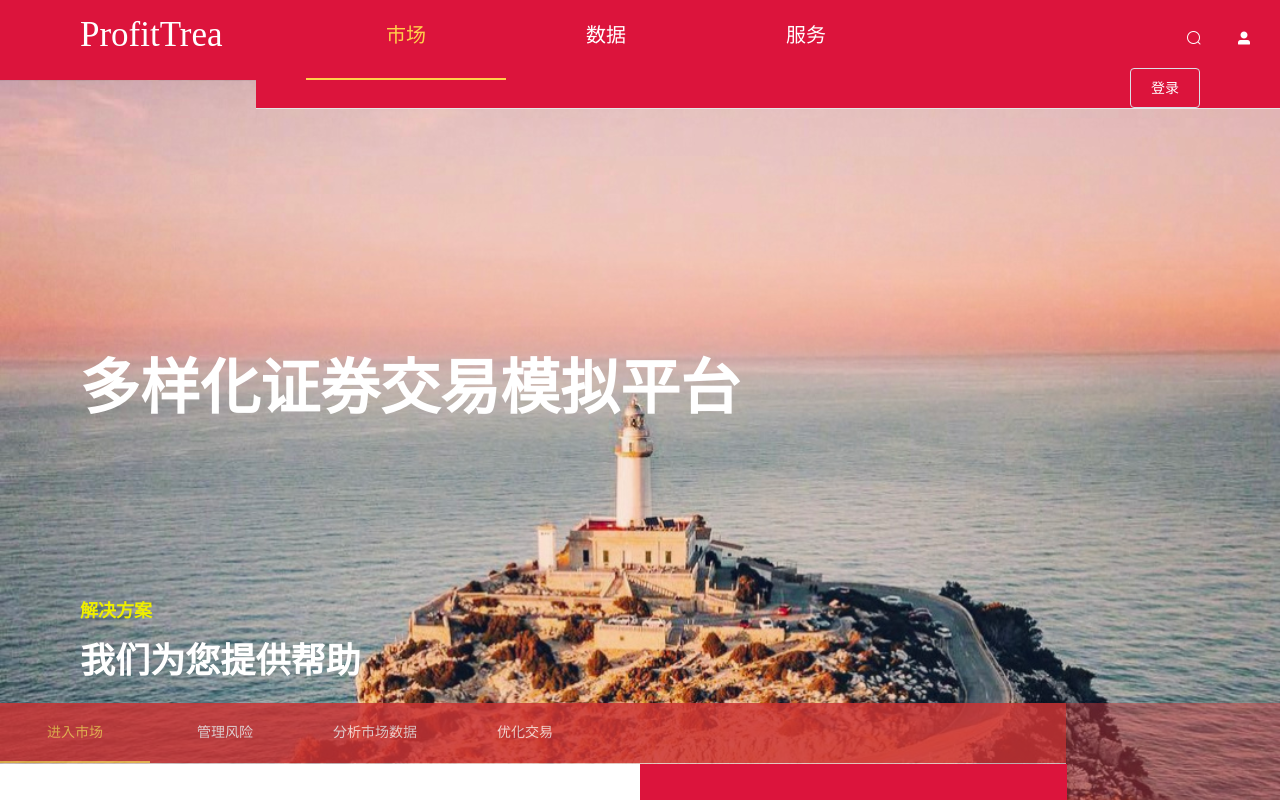
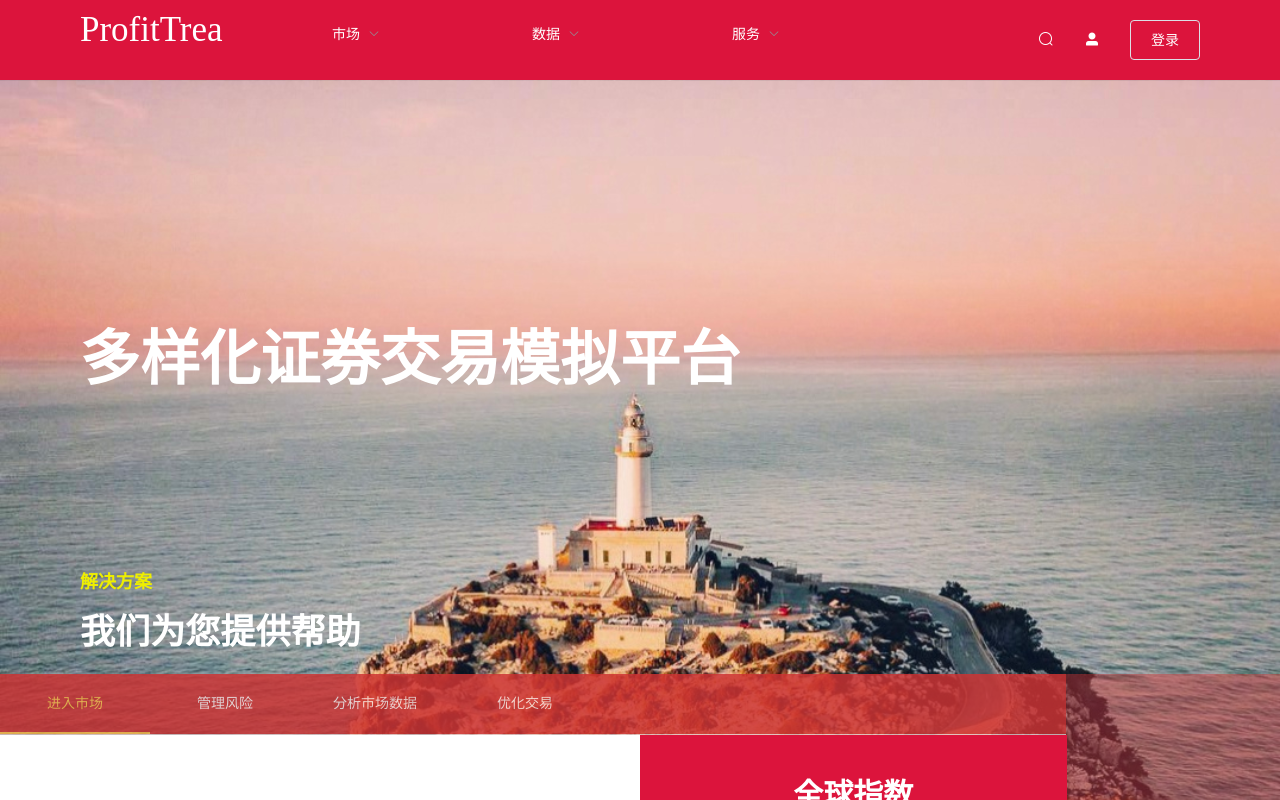
Before and after one commit to 1284496419/ProfitTrea-Font, a Vue app: page / in a window 1280 px wide. Shown: the top 800 px of the page. Built offline with nearby package versions, Linux system fonts and the light colour scheme; the HTML template or start-up script is replaced by a standard one.

Commit message:
优化首页顶部导航栏

```diff
--- a/src/components/topbar.vue
+++ b/src/components/topbar.vue
@@ -3,28 +3,90 @@
     <div class="topbar"></div>
   </div> -->
   <div class="topbar">
-    <span id="logo" @click="toIndex">ProfitTrea</span>
-    <el-menu :default-active="activeIndex2" class="el-menu-demo" mode="horizontal" @select="handleSelect"
-      background-color="#DC143C" text-color="#fff" active-text-color="#ffd04b">
-      <!-- <el-menu-item id="logo">ProfitTrea</el-menu-item> -->
-      <el-menu-item index="1" id="market">市场</el-menu-item>
-      <el-menu-item index="2">数据</el-menu-item>
-      <el-menu-item index="3">服务</el-menu-item>
-      <i class="el-icon-search" id="search"></i>
-      <i class="el-icon-user-solid" id="person"></i>
-      <el-button id="login" @click="login">登录</el-button>
+    <div class="topbar-container">
+      <a href="">
+        <span id="logo">ProfitTrea</span>
+      </a>
+      <el-menu :default-active="activeIndex2" class="el-menu-demo" mode="horizontal" @select="handleSelect"
+        background-color="#DC143C" text-color="#fff" active-text-color="#ffd04b">
+        <el-submenu index="1">
+          <template slot="title">市场</template>
+          <el-submenu index="1-1">
+            <template slot="title">证券市场</template>
+            <el-menu-item index="1-3-1">股票</el-menu-item>
+            <el-menu-item index="1-3-2">债券</el-menu-item>
+            <el-menu-item index="1-3-3">基金+ETF</el-menu-item>
+          </el-submenu>
+          <el-submenu index="1-2">
+            <template slot="title">衍生品市场</template>
+            <el-menu-item index="1-2-1">股指</el-menu-item>
+            <el-menu-item index="1-2-2">货币期权</el-menu-item>
+            <el-menu-item index="1-2-3">外汇交易</el-menu-item>
+            <el-menu-item index="1-2-4">外汇交易</el-menu-item>
+            <el-menu-item index="1-2-5">股票期货</el-menu-item>
+            <el-menu-item index="1-2-6">期货</el-menu-item>
+          </el-submenu>
+          <el-submenu index="1-3">
+            <template slot="title">场外交易市场</template>
+            <el-menu-item index="1-3-1">利率掉价</el-menu-item>
+            <el-menu-item index="1-3-2">不可交割远期</el-menu-item>
+            <el-menu-item index="1-3-3">可交割外汇</el-menu-item>
+          </el-submenu>
+        </el-submenu>
+        <el-submenu index="2">
+          <template slot="title">数据</template>
+          <el-submenu index="2-1">
+            <template slot="title">实时数据</template>
+            <el-menu-item index="2-1-1">股票数据</el-menu-item>
+            <el-menu-item index="2-1-2">债券数据</el-menu-item>
+            <el-menu-item index="2-1-3">基金数据</el-menu-item>
+            <el-menu-item index="2-1-4">期权数据</el-menu-item>
+            <el-menu-item index="2-1-5">其他数据</el-menu-item>
+          </el-submenu>
+          <el-submenu index="2-2">
+            <template slot="title">行情信息</template>
+            <el-menu-item index="2-2-1">行情走势</el-menu-item>
+            <el-menu-item index="2-2-2">行情报表</el-menu-item>
+          </el-submenu>
+          <el-submenu index="2-3">
+            <template slot="title">统计资料</template>
+            <el-menu-item index="2-3-1">统计月报</el-menu-item>
+            <el-menu-item index="2-3-2">统计年鉴</el-menu-item>
+          </el-submenu>
+        </el-submenu>
+        <el-submenu index="3">
+          <template slot="title">服务</template>
+          <el-submenu index="3-1">
+            <template slot="title">优化交易</template>
+            <el-menu-item index="2-3-1">量化交易</el-menu-item>
+            <el-menu-item index="2-3-2">优化策略分析</el-menu-item>
+          </el-submenu>
+          <el-submenu index="3-2">
+            <template slot="title">结算和保管</template>
+            <el-menu-item index="3-2-1">存托处</el-menu-item>
+            <el-menu-item index="3-2-2">普通代理人服务</el-menu-item>
+            <el-menu-item index="3-2-3">资金管理</el-menu-item>
+            <el-menu-item index="3-2-4">证券进入结算系统</el-menu-item>
+          </el-submenu>
+          <el-submenu index="3-3">
+            <template slot="title">规则</template>
+            <el-menu-item index="3-3-1">使用规则</el-menu-item>
+          </el-submenu>
+        </el-submenu>
+        <div class="top">
+          <div class="el-icon-search"></div>
+          <div class="el-icon-user-solid"></div>
+          <el-button id="login" @click="login">登录</el-button>
+        </div>
+      </el-menu>
+    </div>
+
     </el-menu>
   </div>
 
 </template>
 
 <script>
-  /* export default {
-  name: 'topbar',
-  props: {
-    msg: String
-  }
-} */
   export default {
     data() {
       return {
@@ -50,56 +112,60 @@
 
 <!-- Add "scoped" attribute to limit CSS to this component only -->
 <style scoped>
-  .topbar{
+  .topbar {
     height: 80px;
     color: white;
     background-color: #DC143C;
   }
-  .el-menu-demo{
+
+  .el-menu-demo {
+    background-color: #DC143C;
     float: right;
     width: 80%;
   }
+
   #logo {
-    display: block;
+    /* display: block; */
     font-size: 35px;
     width: auto;
-    /* 取消鼠标的hover效果 */
-    /* pointer-events: none; */
     margin-left: 80px;
     float: left;
-    margin-top: 15px;
-    cursor: pointer;
+    margin-top: 10px;
+    /* cursor: pointer; */
     font-family: "bodoni mt";
+    color: white;
   }
 
-  .el-menu .el-menu-item {
+  .el-menu {
+    border: none;
+  }
+
+  .el-menu .el-submenu {
     padding-top: 0.3125rem;
     width: 200px;
     text-align: center;
-    height: 5rem;
     font-size: 20px;
   }
 
-  #market {
-    margin-left: 3.125rem;
+  .el-submenu__title {
+    font-size: 20px !important;
   }
 
-  #search {
-    margin-left: 280px;
-    margin-top: 30px;
-    width: 20px;
-    border: none;
+  .top {
+    margin: 20px 80px;
+    float: right;
   }
 
-  #person {
-    margin-left: 30px;
+  .el-icon-search {
+    margin-right: 30px;
+  }
+
+  .el-icon-user-solid {
+    margin-right: 30px;
   }
 
   #login {
-    float: right;
     color: white;
-    margin-right: 80px;
-    margin-top: 20px;
     background-color: #DC143C;
   }
 </style>
```
